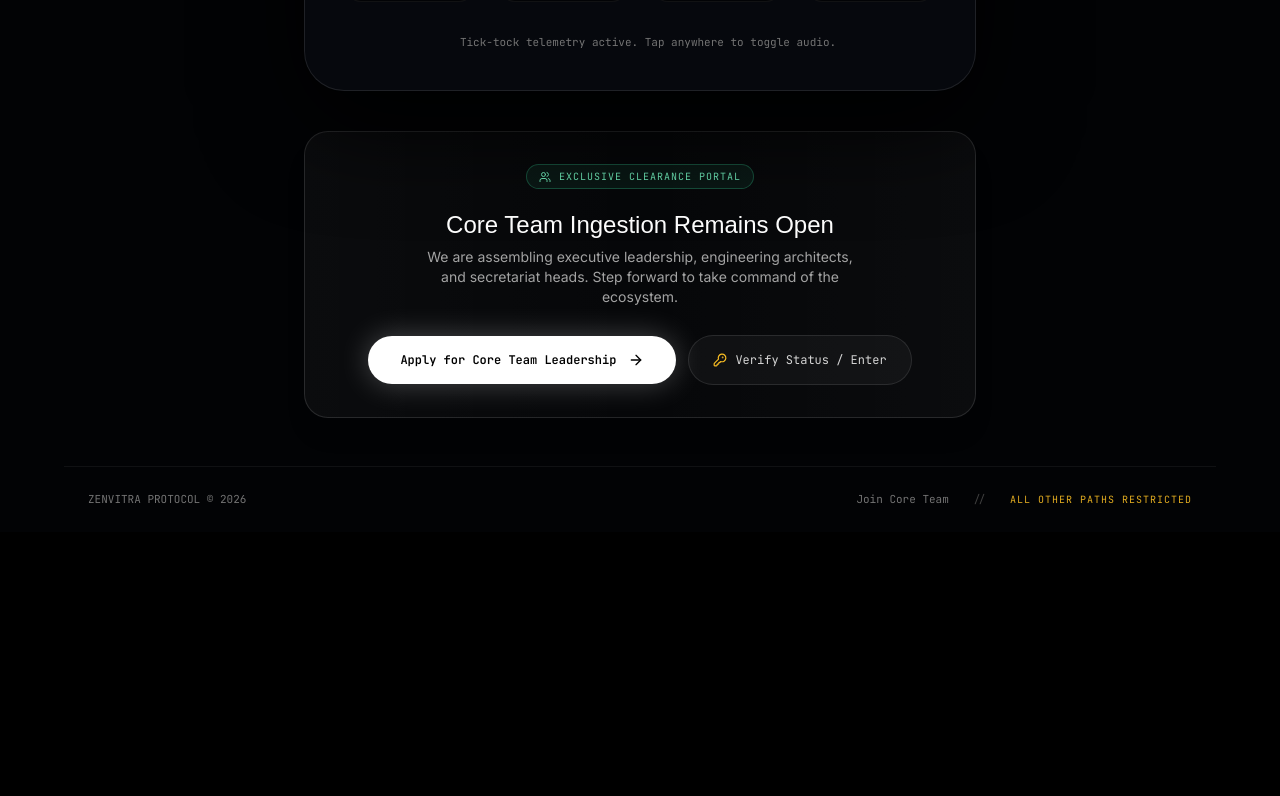
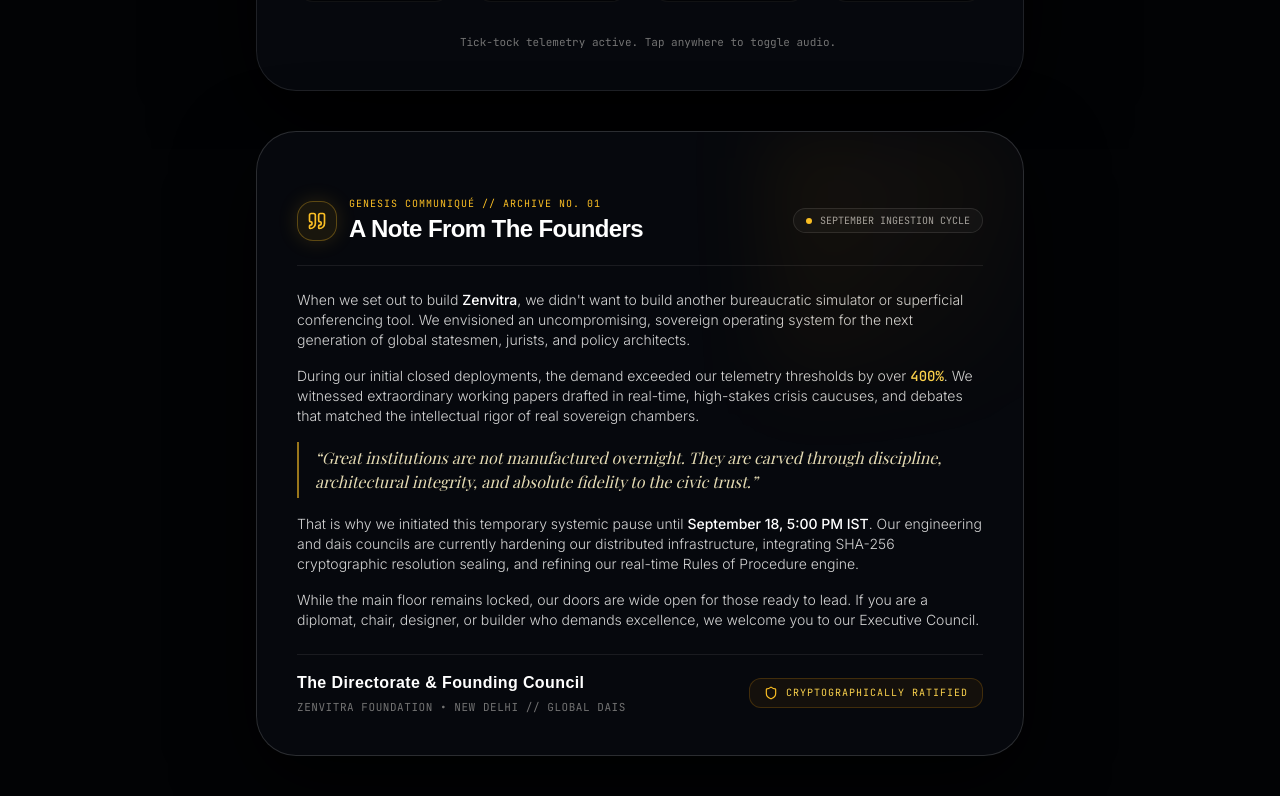
Before and after one commit to yuveerji/zenvitra-beta, a Next.js app: page /countdown in a window 1280 px wide. Shown: the part 1240-2036 px from the top of the page. Before the commit the page ends 1772 px from the top, so only its background shows below. Built offline with nearby package versions, Linux system fonts and the light colour scheme; no server answers; the database is empty; a web font is replaced by a local one.

Commit message:
feat: add sovereign Founder's Note communiqué to countdown page

```diff
--- a/app/countdown/page.tsx
+++ b/app/countdown/page.tsx
@@ -16,7 +16,9 @@ import {
   AlertCircle,
   Loader2,
   X,
-  Bell
+  Bell,
+  Quote,
+  Shield
 } from 'lucide-react';
 import { StatusNotificationModal } from '@/components/navigation/StatusNotificationModal';
 
@@ -449,6 +451,82 @@ export default function CountdownPage() {
           </div>
         </div>
 
+        {/* Founder's Note / Sovereign Communiqué */}
+        <div className="w-full max-w-3xl text-left">
+          <div className="relative rounded-[2.5rem] bg-[#07090e]/95 border border-white/15 p-8 sm:p-10 space-y-6 shadow-[0_25px_80px_rgba(0,0,0,0.9)] overflow-hidden">
+            {/* Ambient Corner Accent */}
+            <div className="absolute top-0 right-0 w-64 h-64 bg-gradient-to-br from-amber-500/[0.08] to-transparent blur-2xl pointer-events-none" />
+
+            {/* Note Header */}
+            <div className="flex flex-col sm:flex-row sm:items-center justify-between gap-3 border-b border-white/[0.08] pb-5">
+              <div className="flex items-center gap-3">
+                <div className="w-10 h-10 rounded-2xl bg-amber-400/[0.08] border border-amber-400/30 flex items-center justify-center text-amber-300 shadow-[0_0_20px_rgba(251,191,36,0.15)]">
+                  <Quote className="w-5 h-5 text-amber-400" />
+                </div>
+                <div>
+                  <div className="text-[10px] font-mono tracking-widest text-amber-400 uppercase">
+                    GENESIS COMMUNIQUÉ // ARCHIVE NO. 01
+                  </div>
+                  <h2
+                    className="text-xl sm:text-2xl font-bold text-white tracking-tight mt-0.5"
+                    style={{ fontFamily: 'Clash Display, sans-serif' }}
+                  >
+                    A Note From The Founders
+                  </h2>
+                </div>
+              </div>
+
+              <div className="inline-flex items-center gap-2 px-3 py-1 rounded-full bg-white/[0.03] border border-white/10 font-mono text-[10px] text-neutral-400 self-start sm:self-auto">
+                <span className="w-1.5 h-1.5 rounded-full bg-amber-400 animate-pulse" />
+                <span>SEPTEMBER INGESTION CYCLE</span>
+              </div>
+            </div>
+
+            {/* Note Prose */}
+            <div className="space-y-4 text-xs sm:text-sm text-neutral-300 font-light leading-relaxed">
+              <p>
+                When we set out to build <span className="text-white font-medium">Zenvitra</span>, we didn&apos;t want to build another bureaucratic simulator or superficial conferencing tool. We envisioned an uncompromising, sovereign operating system for the next generation of global statesmen, jurists, and policy architects.
+              </p>
+
+              <p>
+                During our initial closed deployments, the demand exceeded our telemetry thresholds by over <span className="text-amber-300 font-mono font-medium">400%</span>. We witnessed extraordinary working papers drafted in real-time, high-stakes crisis caucuses, and debates that matched the intellectual rigor of real sovereign chambers.
+              </p>
+
+              <blockquote className="my-3 pl-4 border-l-2 border-amber-400/60 font-serif italic text-sm sm:text-base text-amber-100/90 py-1">
+                &ldquo;Great institutions are not manufactured overnight. They are carved through discipline, architectural integrity, and absolute fidelity to the civic trust.&rdquo;
+              </blockquote>
+
+              <p>
+                That is why we initiated this temporary systemic pause until <span className="text-white font-medium">September 18, 5:00 PM IST</span>. Our engineering and dais councils are currently hardening our distributed infrastructure, integrating SHA-256 cryptographic resolution sealing, and refining our real-time Rules of Procedure engine.
+              </p>
+
+              <p>
+                While the main floor remains locked, our doors are wide open for those ready to lead. If you are a diplomat, chair, designer, or builder who demands excellence, we welcome you to our Executive Council.
+              </p>
+            </div>
+
+            {/* Signature & Seal */}
+            <div className="pt-4 border-t border-white/[0.08] flex flex-col sm:flex-row items-start sm:items-center justify-between gap-4 font-mono text-xs">
+              <div className="space-y-1">
+                <div
+                  className="text-base text-white tracking-wide font-bold"
+                  style={{ fontFamily: 'Clash Display, sans-serif' }}
+                >
+                  The Directorate &amp; Founding Council
+                </div>
+                <div className="text-[11px] text-neutral-500 tracking-wider uppercase">
+                  Zenvitra Foundation &bull; New Delhi // Global Dais
+                </div>
+              </div>
+
+              <div className="flex items-center gap-2 px-3.5 py-1.5 rounded-xl bg-amber-500/[0.06] border border-amber-500/20 text-amber-300 text-[10px] tracking-widest uppercase">
+                <Shield className="w-3.5 h-3.5 text-amber-400" />
+                <span>CRYPTOGRAPHICALLY RATIFIED</span>
+              </div>
+            </div>
+          </div>
+        </div>
+
         {/* Dedicated Callout: Join Core Team ONLY */}
         <div className="w-full max-w-2xl p-6 sm:p-8 rounded-3xl bg-gradient-to-r from-white/[0.04] via-white/[0.02] to-white/[0.04] border border-white/[0.12] space-y-5 text-center shadow-xl">
           <div className="inline-flex items-center gap-2 px-3 py-1 rounded-full bg-emerald-400/[0.08] border border-emerald-400/30 text-[10px] font-mono tracking-widest text-emerald-300 uppercase">
```
